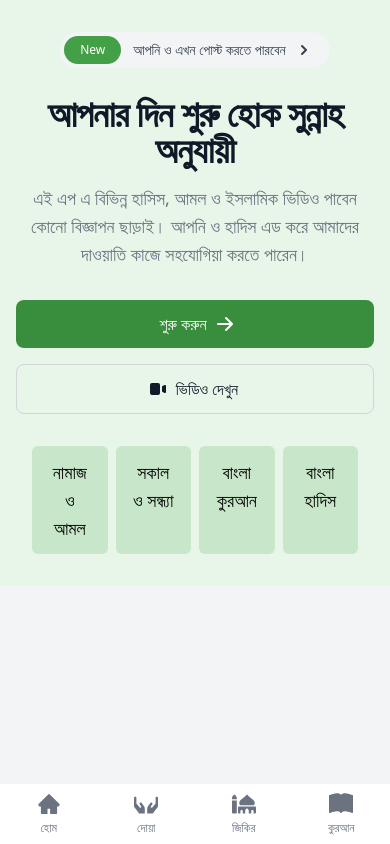
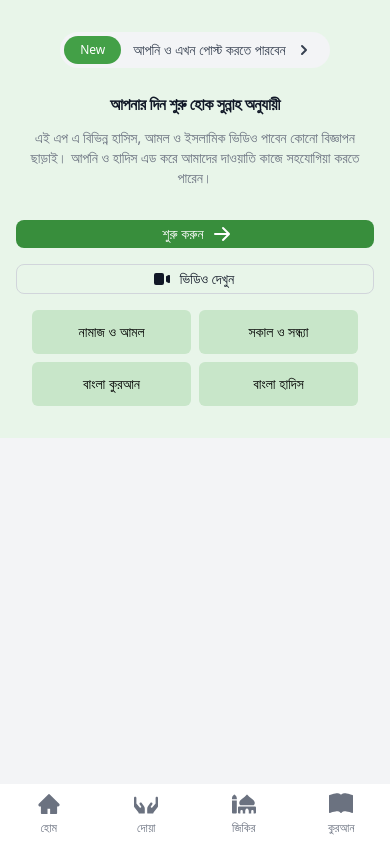
Before and after one commit to mahadidev/muslimummah, a Next.js app: page / in a window 390 px wide. Built offline with nearby package versions, Linux system fonts and the light colour scheme.

Commit message:
Update Hero

```diff
--- a/src/components/hero/index.tsx
+++ b/src/components/hero/index.tsx
@@ -44,17 +44,17 @@ const Hero = () => {
               ></path>
             </svg>
           </a>
-          <h1 className="mb-4 text-4xl font-extrabold tracking-tight leading-none text-gray-900 md:text-5xl lg:text-6xl">
+          <h1 className="mb-4 text-base sm:text-4xl font-extrabold tracking-tight leading-none text-gray-900 md:text-5xl lg:text-6xl">
             আপনার দিন শুরু হোক সুন্নাহ অনুযায়ী
           </h1>
-          <p className="mb-8 text-lg font-normal text-gray-500 lg:text-xl sm:px-16 xl:px-48 ">
+          <p className="mb-8 text-sm sm:text-lg font-normal text-gray-500 lg:text-xl sm:px-16 xl:px-48 ">
             এই এপ এ বিভিন্ন হাসিস, আমল ও ইসলামিক ভিডিও পাবেন কোনো বিজ্ঞাপন
             ছাড়াই। আপনি ও হাদিস এড করে আমাদের দাওয়াতি কাজে সহযোগিয়া করতে পারেন।
           </p>
-          <div className="flex flex-col mb-8 lg:mb-16 space-y-4 sm:flex-row sm:justify-center sm:space-y-0 sm:space-x-4">
+          <div className="flex flex-col mb-4 sm:mb-8 lg:mb-16 space-y-4 sm:flex-row sm:justify-center sm:space-y-0 sm:space-x-4">
             <a
               href="#"
-              className="inline-flex justify-center items-center py-3 px-5 text-base font-medium text-center text-white rounded-lg bg-primary-700 hover:bg-primary-800 focus:ring-4 focus:ring-primary-300"
+              className="inline-flex justify-center items-center py-1 sm:py-3 px-2 sm:px-5 text-sm sm:text-base font-medium text-center text-white rounded-lg bg-primary-700 hover:bg-primary-800 focus:ring-4 focus:ring-primary-300"
             >
               শুরু করুন
               <svg
@@ -72,7 +72,7 @@ const Hero = () => {
             </a>
             <a
               href="#"
-              className="inline-flex justify-center items-center py-3 px-5 text-base font-medium text-center text-gray-900 rounded-lg border border-gray-300 hover:bg-gray-100 focus:ring-4 focus:ring-gray-100 "
+              className="inline-flex justify-center items-center py-1 sm:py-3 px-2 sm:px-5 text-sm sm:text-base font-medium text-center text-gray-900 rounded-lg border border-gray-300 hover:bg-gray-100 focus:ring-4 focus:ring-gray-100 "
             >
               <svg
                 className="mr-2 -ml-1 w-5 h-5"
@@ -86,7 +86,7 @@ const Hero = () => {
             </a>
           </div>
           <div className="px-4 mx-auto text-center md:max-w-screen-md lg:max-w-screen-lg lg:px-36">
-            <div className="grid grid-cols-4 gap-2">
+            <div className="grid grid-cols-2 sm:grid-cols-4 gap-2">
               {boxes.map(
                 (
                   item: {
@@ -98,7 +98,7 @@ const Hero = () => {
                     className="w-full bg-primary-100 px-4 py-3 rounded-md"
                     key={index}
                   >
-                    <h1 className="text-lg">{item.label}</h1>
+                    <h1 className="text-sm sm:text-lg">{item.label}</h1>
                   </div>
                 )
               )}
```
